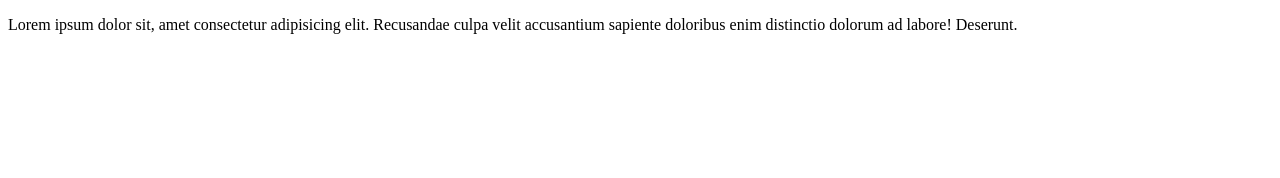
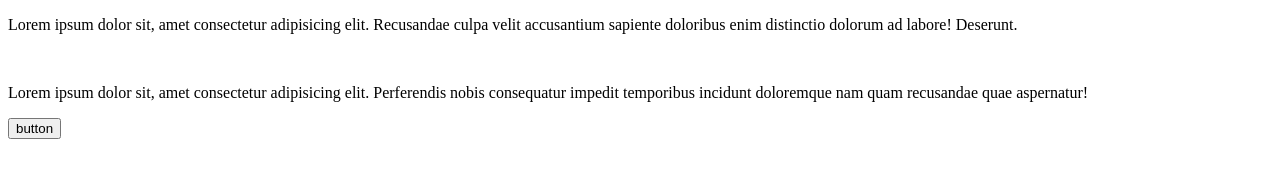
Before and after one commit to Sohan-49/LocalRepo, a plain HTML site: page index.html in a window 1280 px wide. Drawn offline with Linux system fonts and the light colour scheme.

Commit message:
last commit

```diff
--- a/index.html
+++ b/index.html
@@ -11,9 +11,23 @@
     <!--git status command-->
     <!--add and commit-->
     <!--git push command-->
+
+    <!--Workflow:
+        1. Github Repositery
+        2. Clone
+        3. Changes
+        4. Add
+        5. Comment
+        6. Push
+    -->
+    <!--Pull request is used to merged-->
     <div class="git">
         <p id="para_1">Lorem ipsum dolor sit, amet consectetur adipisicing elit. Recusandae culpa velit accusantium sapiente doloribus enim distinctio dolorum ad labore! Deserunt.</p>
+        <br>
+        <p>Lorem ipsum dolor sit, amet consectetur adipisicing elit. Perferendis nobis consequatur impedit temporibus incidunt doloremque nam quam recusandae quae aspernatur!</p>
     </div>
+    <button>button</button>
 
+    <!--Resolving merge conflicts-->
 </body>
 </html>
```
